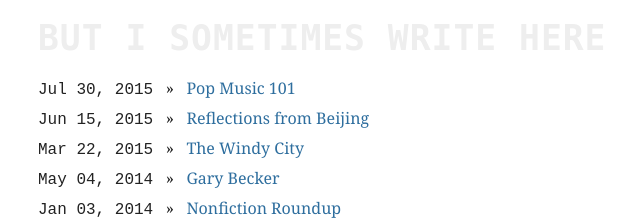
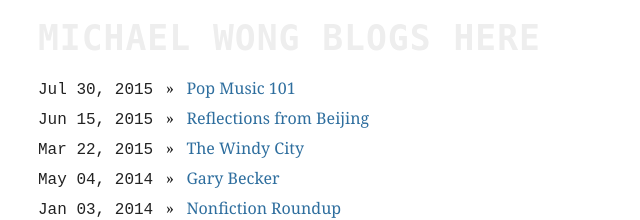
Before and after one commit to mbwong/mbwong.github.com, a Jekyll site: the page built from index.html, in a window 1280 px wide. Shown: the top 220 px of the page, without its empty margins (302-942 px from the left). Built offline with Jekyll 4.4.1, drawn with Linux system fonts in a browser that asks for light colours.

Commit message:
Update header.html

```diff
--- a/_includes/header.html
+++ b/_includes/header.html
@@ -1,5 +1,5 @@
     <header>
       <h1 id="title">
-       <a href="/" title="Blog">But I sometimes write here</a>
+       <a href="/" title="Blog">Michael Wong blogs here</a>
       </h1>
     </header>
```
